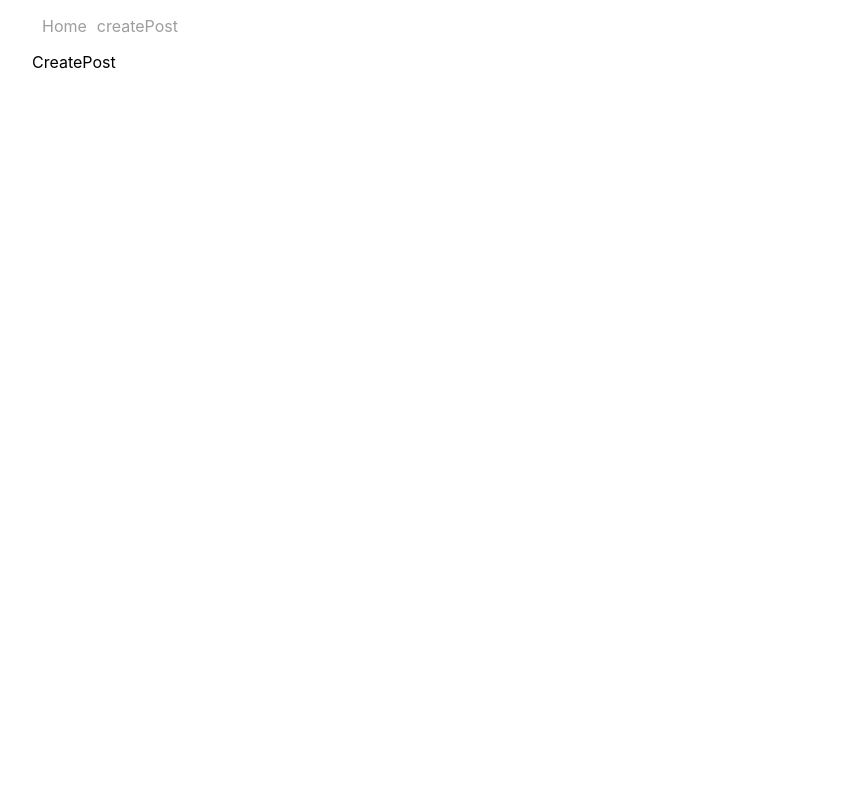
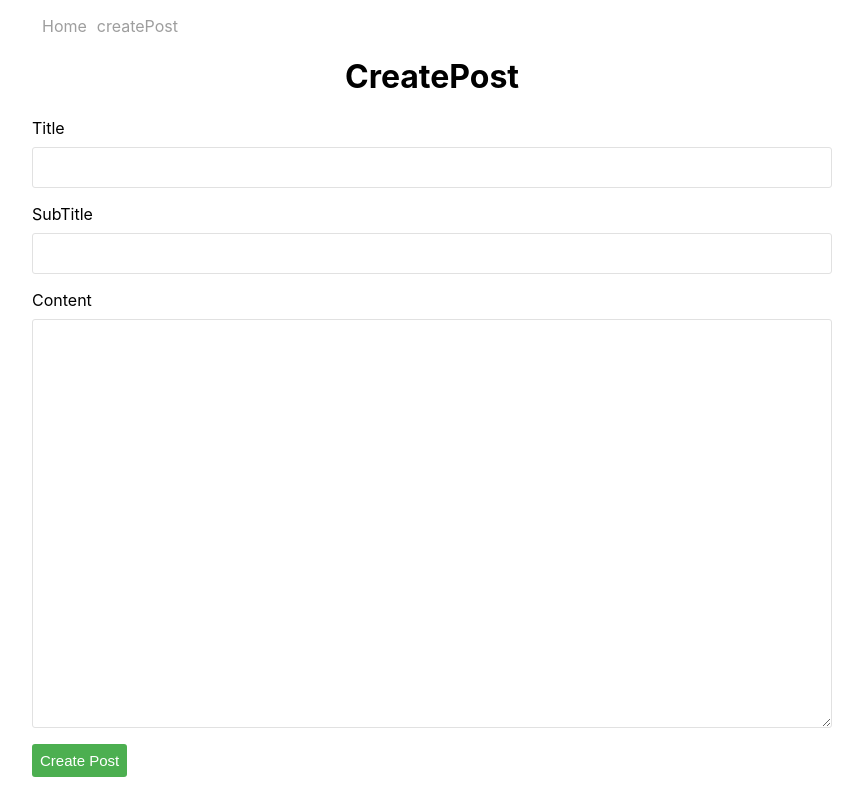
Before and after one commit to Vasunuri-Ganesh/blog_With_Hooks, a React (Create React App) app: page /create-post in a window 1280 px wide. Shown: the whole page, without its empty margins (208-1071 px from the left). Built offline with nearby package versions, Linux system fonts and the light colour scheme.

Commit message:
Creating post

```diff
--- a/src/components/CreatePost.js
+++ b/src/components/CreatePost.js
@@ -1,4 +1,45 @@
+import { useState } from "react";
+
 function CreatePost() {
-  return <div className="">CreatePost</div>;
+  const [Title, setTitle] = useState("");
+  const [Content, setContent] = useState("");
+  const [SubTitle, setSubTitle] = useState("");
+
+  function handleSubmit(e) {
+    e.preventDefault();
+    console.log("title", Title);
+  }
+
+  return (
+    <div className="create-post">
+      <h1>CreatePost</h1>
+      <form onSubmit={handleSubmit}>
+        <div className="form-field">
+          <label>Title</label>
+          <input value={Title} onChange={(e) => setTitle(e.target.value)} />
+        </div>
+
+        <div className="form-field">
+          <label>SubTitle</label>
+          <input
+            value={SubTitle}
+            onChange={(e) => setSubTitle(e.target.value)}
+          />
+        </div>
+
+        <div className="form-field">
+          <label>Content</label>
+          <textarea
+            value={Content}
+            onChange={(e) => setContent(e.target.value)}
+          >
+            {" "}
+          </textarea>
+        </div>
+        <button className="create-post-btn">Create Post </button>
+      </form>
+    </div>
+  );
 }
+
 export default CreatePost;
```
